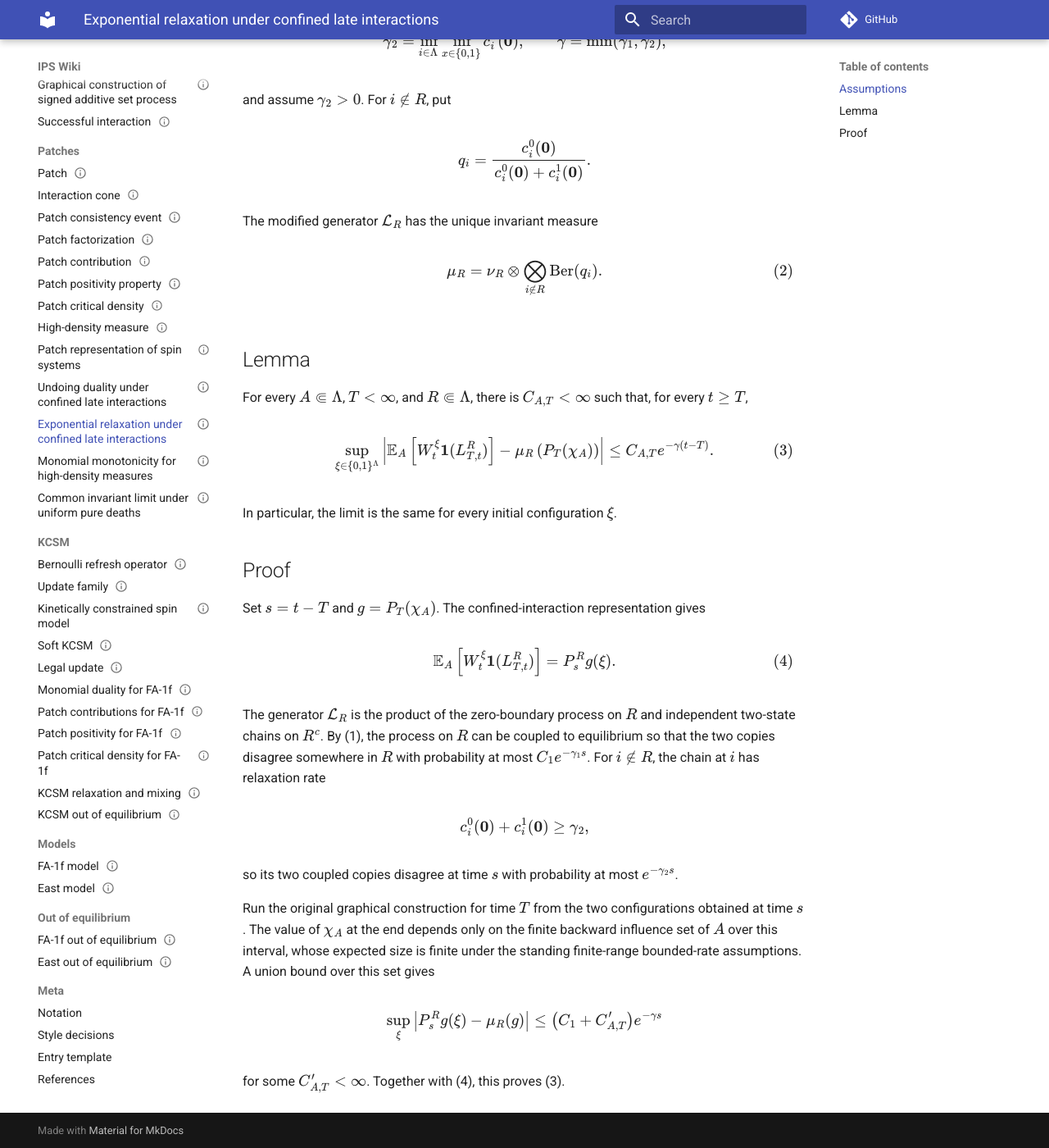
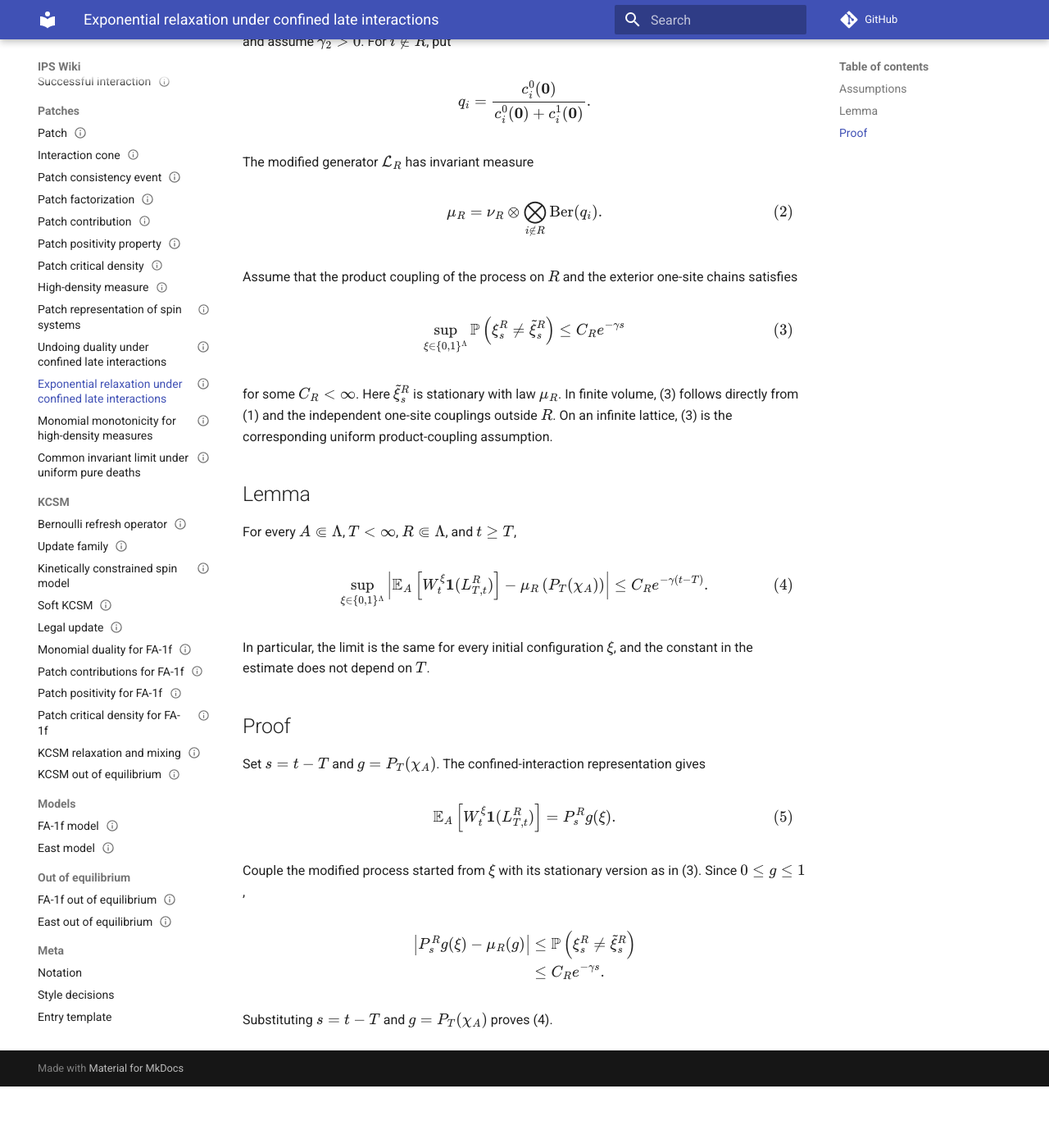
Before and after one commit to maciejgluchowski86-beep/ips-wiki, an MkDocs documentation site: the page built from docs/entries/exponential-relaxation-under-confined-late-interactions.md, in a window 1280 px wide and 1400 px high, scrolled down 707 px. Shown: the whole window at 82% size. Built offline with MkDocs 1.6.1 and Material for MkDocs 9.7.7, drawn with Linux system fonts in a browser that asks for light colours; comment, search, counter and statistics services are not loaded; after the commit the page ends 2032 px from its top, so only the background shows below that; some of the changed text lies outside the part shown.

Commit message:
Simplify confined relaxation proof

```diff
--- a/docs/entries/exponential-relaxation-under-confined-late-interactions.md
+++ b/docs/entries/exponential-relaxation-under-confined-late-interactions.md
@@ -10,33 +10,24 @@ tags:
 
 # Exponential relaxation under confined late interactions
 
-The representation obtained by [undoing duality under confined late interactions](undoing-duality-under-confined-late-interactions.md) turns the confined patch term into the semigroup of a modified spin system. Uniform mixing of its zero-boundary component therefore gives exponential convergence of that term.
+The modified spin system from [undoing duality under confined late interactions](undoing-duality-under-confined-late-interactions.md) is the product of a zero-boundary process on \(R\) and independent two-state chains on \(R^c\). Exponential mixing of these components therefore gives exponential convergence of the confined patch term.
 
 ## Assumptions
 
-For \(R\Subset\Lambda\), let \(\bar\eta\) denote the zero extension of \(\eta\in\{0,1\}^R\), and let
-
-$$
-\cL_R^0 f(\eta)
-=
-\sum_{i\in R}
-c_i(\bar\eta)
-\left(
-f(\eta^i)-f(\eta)
-\right).
-$$
-
-Assume that there are \(C_1<\infty\) and \(\gamma_1>0\), independent of \(R\), such that \(\cL_R^0\) has a unique invariant measure \(\nu_R\) and
+For \(R\Subset\Lambda\), let \(\cL_R^0\) be the zero-boundary restriction of the original spin system to \(R\). Assume that \(\cL_R^0\) has a unique invariant measure \(\nu_R\), and that it admits a coupling with its stationary process satisfying
 
 $$
 \sup_{\eta\in\{0,1\}^R}
-\left\|
-\delta_\eta P_s^{R,0}-\nu_R
-\right\|_{\mathrm{TV}}
+\mathbb P
+\left(
+\eta_s\ne\widetilde\eta_s
+\right)
 \le
-C_1e^{-\gamma_1s}.
+C_1e^{-\gamma_1s},
 \tag{1}
 $$
+
+where \(C_1<\infty\) and \(\gamma_1>0\) are independent of \(R\).
 
 Set
 
@@ -61,7 +52,7 @@ q_i
 {c_i^0(\mathbf0)+c_i^1(\mathbf0)}.
 $$
 
-The modified generator \(\cL_R\) has the unique invariant measure
+The modified generator \(\cL_R\) has invariant measure
 
 $$
 \mu_R
@@ -72,9 +63,24 @@ $$
 \tag{2}
 $$
 
+Assume that the product coupling of the process on \(R\) and the exterior one-site chains satisfies
+
+$$
+\sup_{\xi\in\{0,1\}^\Lambda}
+\mathbb P
+\left(
+\xi_s^R\ne\widetilde\xi_s^R
+\right)
+\le
+C_R e^{-\gamma s}
+\tag{3}
+$$
+
+for some \(C_R<\infty\). Here \(\widetilde\xi_s^R\) is stationary with law \(\mu_R\). In finite volume, (3) follows directly from (1) and the independent one-site couplings outside \(R\). On an infinite lattice, (3) is the corresponding uniform product-coupling assumption.
+
 ## Lemma
 
-For every \(A\Subset\Lambda\), \(T<\infty\), and \(R\Subset\Lambda\), there is \(C_{A,T}<\infty\) such that, for every \(t\ge T\),
+For every \(A\Subset\Lambda\), \(T<\infty\), \(R\Subset\Lambda\), and \(t\ge T\),
 
 $$
 \sup_{\xi\in\{0,1\}^\Lambda}
@@ -87,11 +93,11 @@ W_t^\xi\ind(L_{T,t}^R)
 \mu_R\left(P_T(\chi_A)\right)
 \right|
 \le
-C_{A,T}e^{-\gamma(t-T)}.
-\tag{3}
+C_R e^{-\gamma(t-T)}.
+\tag{4}
 $$
 
-In particular, the limit is the same for every initial configuration \(\xi\).
+In particular, the limit is the same for every initial configuration \(\xi\), and the constant in the estimate does not depend on \(T\).
 
 ## Proof
 
@@ -104,30 +110,25 @@ W_t^\xi\ind(L_{T,t}^R)
 \right]
 =
 P_s^R g(\xi).
-\tag{4}
+\tag{5}
 $$
 
-The generator \(\cL_R\) is the product of the zero-boundary process on \(R\) and independent two-state chains on \(R^c\). By (1), the process on \(R\) can be coupled to equilibrium so that the two copies disagree somewhere in \(R\) with probability at most \(C_1e^{-\gamma_1s}\). For \(i\notin R\), the chain at \(i\) has relaxation rate
+Couple the modified process started from \(\xi\) with its stationary version as in (3). Since \(0\le g\le1\),
 
 $$
-c_i^0(\mathbf0)+c_i^1(\mathbf0)
-\ge
-\gamma_2,
-$$
-
-so its two coupled copies disagree at time \(s\) with probability at most \(e^{-\gamma_2s}\).
-
-Run the original graphical construction for time \(T\) from the two configurations obtained at time \(s\). The value of \(\chi_A\) at the end depends only on the finite backward influence set of \(A\) over this interval, whose expected size is finite under the standing finite-range bounded-rate assumptions. A union bound over this set gives
-
-$$
-\sup_\xi
+\begin{aligned}
 \left|
 P_s^R g(\xi)-\mu_R(g)
 \right|
-\le
+&\le
+\mathbb P
 \left(
-C_1+C_{A,T}'
-\right)e^{-\gamma s}
+\xi_s^R\ne\widetilde\xi_s^R
+\right)
+\\
+&\le
+C_Re^{-\gamma s}.
+\end{aligned}
 $$
 
-for some \(C_{A,T}'<\infty\). Together with (4), this proves (3).
+Substituting \(s=t-T\) and \(g=P_T(\chi_A)\) proves (4).
```
